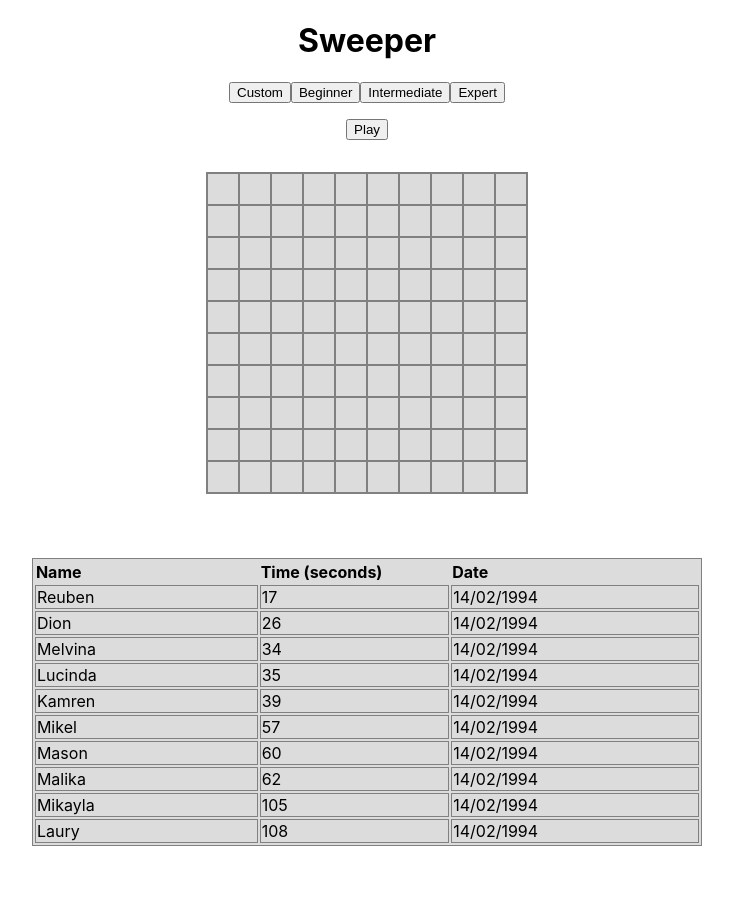
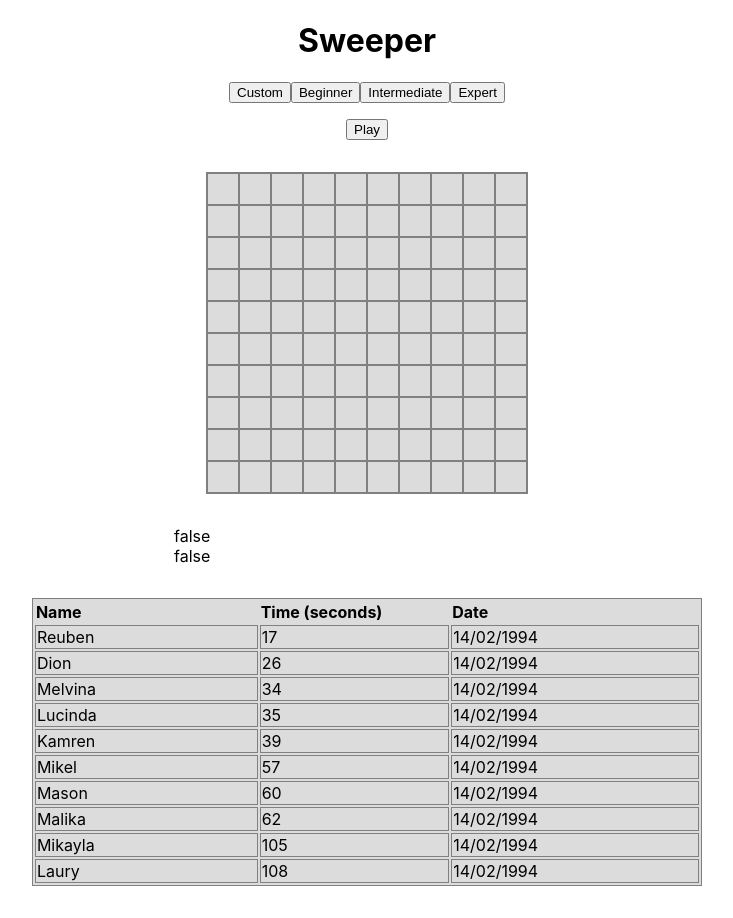
Before and after one commit to TomHoughtonAlliss/sweeper, a React (Create React App) app in the folder frontend/: page / in a window 1280 px wide. Shown: the whole page, without its empty margins (273-1006 px from the left). Before the commit the page ends 878 px from the top, so only its background shows below. Built offline with nearby package versions, Linux system fonts and the light colour scheme.

Commit message:
Now sets gameWon and gameLost to false on replaying

```diff
--- a/frontend/src/components/Game.tsx
+++ b/frontend/src/components/Game.tsx
@@ -14,6 +14,8 @@ export default function Game() {
 
   const handlePlayClick = () => {
     setKey(prevKey => prevKey + 1);
+    setGameWon(false);
+    setGameLost(false);
   }
 
   return (
@@ -44,6 +46,12 @@ export default function Game() {
         setGameWon={setGameWon}
         setGameLost={setGameLost}
       />
+      <div>
+        {gameWon ? <span>true</span> : <span>false</span>}
+      </div>
+      <div>
+        {gameLost ? <span>true</span> : <span>false</span>}
+      </div>
     </div>
   );
 }
```
